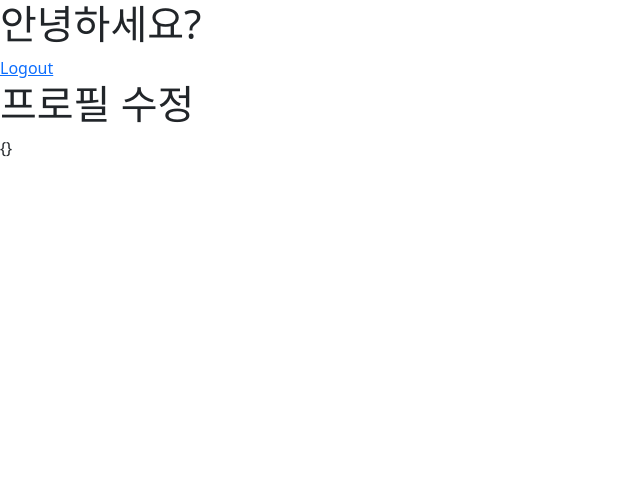
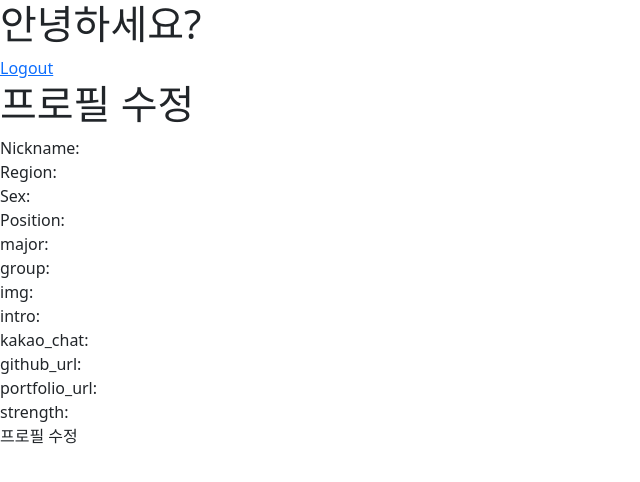
Before and after one commit to siwon-park/Find_Dev_Team, a Vue app in the folder fdt_pjt_front/: page /mypage/edit in a window 1280 px wide. Shown: the top 482 px of the page, without its empty margins (0-640 px from the left). Built offline with nearby package versions, Linux system fonts and the light colour scheme; no server answers; sample sign-in values are in the browser's storage.

Commit message:
220612 SW: mypage test

```diff
--- a/fdt_pjt_front/src/router/index.js
+++ b/fdt_pjt_front/src/router/index.js
@@ -32,29 +32,25 @@ const routes = [
     name: 'mypage',
     component: MyPage
   },
-  {
+  { // 마이페이지 수정
     path: '/mypage/edit',
     name: 'mypageedit',
     component: MyPageEdit
   },
 
-
-  // 개별 팀 조회
-  {
+  { // 개별 팀 조회
     path: '/teams/:teamId',
     name: 'team',
     component: MyTeamPageView
   },
 
-  // 팀 수정
-  {
+  { // 팀 수정
     path: '/teams/:teamId/edit',
     name: 'teamEdit',
     component: TeamEditView
   },
 
-  // 팀 생성
-  {
+  { // 팀 생성
     path: '/new',
     name: 'teamNew',
     component: TeamNewView
--- a/fdt_pjt_front/src/store/modules/accounts.js
+++ b/fdt_pjt_front/src/store/modules/accounts.js
@@ -125,7 +125,6 @@ export default {
           headers: getters.authHeader,
         })
         .then(res => {
-          console.log(res.data)
           commit('SET_CURRENT_USER', res.data)
         })
         .catch(err => {
@@ -141,6 +140,26 @@ export default {
         router.push({name: 'login'})
       }
     },
+
+    // 프로필 수정
+    updateProfile({ commit, getters }, userData) {
+      if (getters.isLoggedIn) {
+        axios({
+          url: drf.accounts.mypage(),
+          method: 'put',
+          data: userData,
+          headers: getters.authHeader,
+        })
+        .then(res => {
+          commit('SET_CURRENT_USER', res.data)
+          router.push({ name: 'mypage' })
+        })
+        .catch(err => {
+          console.error(err.response.data)
+        })
+      }
+    },
+
 
     // 다른 유저 프로필 조회
     fetchProfile({commit, getters}, userId) {
--- a/fdt_pjt_front/src/views/MyPage/MyPageEdit.vue
+++ b/fdt_pjt_front/src/views/MyPage/MyPageEdit.vue
@@ -1,7 +1,59 @@
 <template>
   <div>
     <h1>프로필 수정</h1>
-    {{this.currentUser}}
+    <form @submit.prevent="updateRequest()">
+      <div>
+        <label for="nickname">Nickname:</label>
+        <input v-model="currentUser.nickname" type="text" id="nickname" required />
+      </div>
+      <div>
+        <label for="region">Region:</label>
+        <input v-model="currentUser.region" type="text" id="region" required />
+      </div>
+      <div>
+        <label for="sex">Sex:</label>
+        <input v-model="currentUser.sex" type="text" id="sex" required />
+      </div>
+      <div>
+        <label for="position">Position:</label>
+        <input v-model="currentUser.position" type="text" id="position" required />
+      </div>
+      <div>
+        <label for="major">major:</label>
+        <input v-model="currentUser.major" type="text" id="major" required />
+      </div>
+      <div>
+        <label for="group">group:</label>
+        <input v-model="currentUser.group" type="text" id="group" required />
+      </div>
+      <div>
+        <label for="img">img:</label>
+        <input v-model="currentUser.img" type="text" id="img" required />
+      </div>
+      <div>
+        <label for="intro">intro:</label>
+        <input v-model="currentUser.intro" type="text" id="intro" required />
+      </div>
+      <div>
+        <label for="kakao_chat">kakao_chat:</label>
+        <input v-model="currentUser.kakao_chat" type="text" id="kakao_chat" required />
+      </div>
+      <div>
+        <label for="github_url">github_url:</label>
+        <input v-model="currentUser.github_url" type="text" id="github_url" required />
+      </div>
+      <div>
+        <label for="portfolio_url">portfolio_url:</label>
+        <input v-model="currentUser.portfolio_url" type="text" id="portfolio_url" required />
+      </div>
+      <div>
+        <label for="strength">strength:</label>
+        <input v-model="currentUser.strength" type="text" id="strength" required />
+      </div>
+      <div>
+        <button>프로필 수정</button>
+      </div>
+    </form>
   </div>
 </template>
 
@@ -18,7 +70,14 @@ export default {
     ...mapGetters(['currentUser',])
   },
   methods: {
-    ...mapActions(['fetchCurrentUser',])
+    ...mapActions(['fetchCurrentUser', 'updateProfile']),
+    updateRequest() {
+      this.updateProfile({nickname: this.currentUser.nickname, region: this.currentUser.region,
+      sex: this.currentUser.sex, position:this.currentUser.position, major:this.currentUser.major,
+      group: this.currentUser.group, img: this.currentUser.img, intro: this.currentUser.intro,
+      kakao_chat: this.currentUser.kakao_chat, github_url: this.currentUser.github_url,
+      portfolio_url: this.currentUser.portfolio_url, strength: this.currentUser.strength})
+    }
   },
   created() {
     this.fetchCurrentUser()
--- a/fdt_pjt_front/src/views/Teams/TeamEditView.vue
+++ b/fdt_pjt_front/src/views/Teams/TeamEditView.vue
@@ -6,7 +6,7 @@
 </template>
 
 <script>
-import TeamForm from '@/components/TeamForm.vue'
+import TeamForm from '@/components/Teams/TeamForm.vue'
 import { mapActions, mapGetters } from 'vuex'
 
 export default {
--- a/fdt_pjt_front/src/views/Teams/TeamNewView.vue
+++ b/fdt_pjt_front/src/views/Teams/TeamNewView.vue
@@ -6,7 +6,7 @@
 </template>
 
 <script>
-  import TeamForm from '@/components/TeamForm.vue'
+  import TeamForm from '@/components/Teams/TeamForm.vue'
   export default {
     name: 'TeamNewView',
     components: { TeamForm },
```
Also changed, not shown: fdt_pjt_front/src/components/Teams/TeamForm.vue (renamed from fdt_pjt_front/src/components/TeamForm.vue), 2 other files (tests, documents, lock files or other folders).
